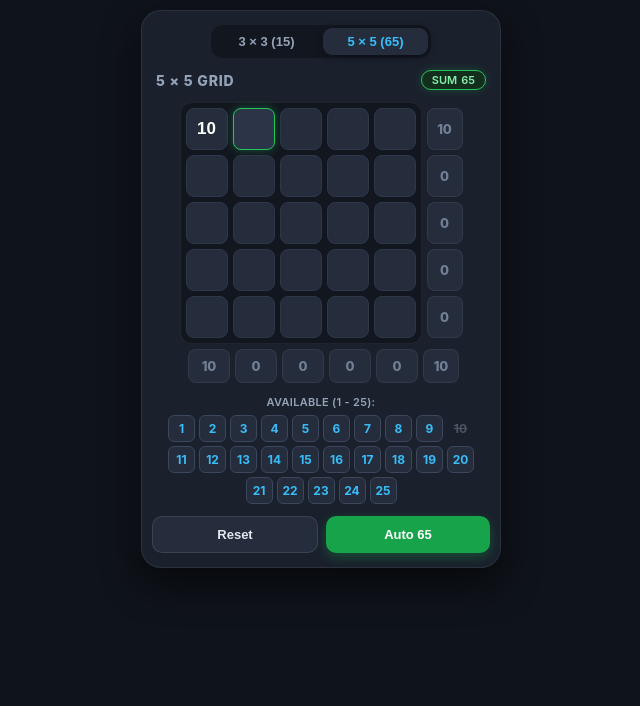
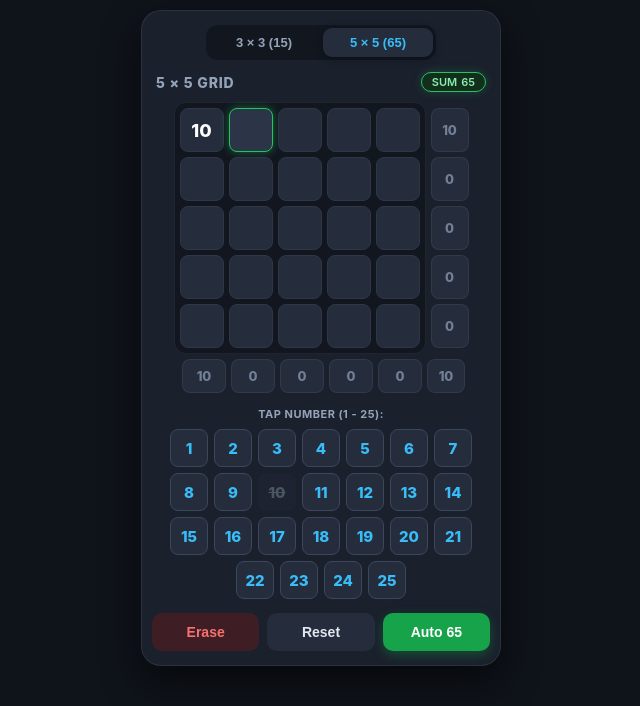
Before and after one commit to MayAnkBabAriya/Magic-Square-puzzle, a plain HTML site: page index.html in a window 1280 px wide. Both pictures are taken after a click on the element "10". Shown: the whole page, without its empty margins (319-959 px from the left). Drawn offline with Linux system fonts and the light colour scheme.

Commit message:
Update index.html

```diff
--- a/index.html
+++ b/index.html
@@ -9,6 +9,7 @@
     * {
       box-sizing: border-box;
       user-select: none;
+      -webkit-user-select: none;
       -webkit-tap-highlight-color: transparent;
     }
 
@@ -22,6 +23,7 @@
       background: #0f131a;
       font-family: -apple-system, BlinkMacSystemFont, "Segoe UI", Roboto, sans-serif;
       color: #ffffff;
+      overflow-x: hidden;
     }
 
     .game-card {
@@ -46,12 +48,12 @@
       gap: 4px;
       margin-bottom: 12px;
       width: 100%;
-      max-width: 220px;
+      max-width: 230px;
     }
 
     .mode-btn {
       flex: 1;
-      padding: 6px 0;
+      padding: 7px 0;
       font-size: 13px;
       font-weight: 700;
       border: none;
@@ -75,7 +77,7 @@
       justify-content: space-between;
       width: 100%;
       padding: 0 4px;
-      margin-bottom: 12px;
+      margin-bottom: 10px;
     }
 
     .title-tag {
@@ -129,47 +131,47 @@
 
     /* Dynamic sizing for 3x3 and 5x5 */
     .grid.grid-3 {
-      grid-template-columns: repeat(3, 54px);
+      grid-template-columns: repeat(3, 56px);
     }
     .grid.grid-3 .cell {
-      width: 54px;
-      height: 54px;
+      width: 56px;
+      height: 56px;
       font-size: 24px;
     }
 
     .grid.grid-5 {
-      grid-template-columns: repeat(5, 42px);
+      grid-template-columns: repeat(5, 44px);
     }
     .grid.grid-5 .cell {
-      width: 42px;
-      height: 42px;
-      font-size: 17px;
+      width: 44px;
+      height: 44px;
+      font-size: 18px;
     }
 
+    /* Non-input custom cells */
     .cell {
+      display: flex;
+      align-items: center;
+      justify-content: center;
       border: 1.5px solid #2d3748;
       border-radius: 8px;
       background: #252d3d;
       font-weight: 800;
-      text-align: center;
       color: #ffffff;
-      outline: none;
-      caret-color: #22c55e;
-      padding: 0;
+      cursor: pointer;
       transition: all 0.15s ease;
     }
 
-    .cell:focus {
+    .cell.selected {
       background: #2b3547;
       border-color: #22c55e;
-      box-shadow: 0 0 10px rgba(34, 197, 94, 0.35);
+      box-shadow: 0 0 10px rgba(34, 197, 94, 0.45);
     }
 
     .sum-box {
       display: flex;
       align-items: center;
       justify-content: center;
-      font-size: 14px;
       font-weight: 800;
       border-radius: 8px;
       border: 1.5px solid rgba(255, 255, 255, 0.06);
@@ -191,13 +193,13 @@
       gap: 5px;
     }
 
-    .grid-3-parent .row-sums .sum-box { width: 44px; height: 54px; font-size: 17px; }
-    .grid-3-parent .col-sums .sum-box { width: 54px; height: 42px; font-size: 17px; }
+    .grid-3-parent .row-sums .sum-box { width: 44px; height: 56px; font-size: 17px; }
+    .grid-3-parent .col-sums .sum-box { width: 56px; height: 42px; font-size: 17px; }
     .grid-3-parent .corner-diag { width: 44px; height: 42px; font-size: 17px; }
 
-    .grid-5-parent .row-sums .sum-box { width: 36px; height: 42px; font-size: 13px; }
-    .grid-5-parent .col-sums .sum-box { width: 42px; height: 34px; font-size: 13px; }
-    .grid-5-parent .corner-diag { width: 36px; height: 34px; font-size: 13px; }
+    .grid-5-parent .row-sums .sum-box { width: 38px; height: 44px; font-size: 13px; }
+    .grid-5-parent .col-sums .sum-box { width: 44px; height: 34px; font-size: 13px; }
+    .grid-5-parent .corner-diag { width: 38px; height: 34px; font-size: 13px; }
 
     .col-sums {
       display: flex;
@@ -205,49 +207,55 @@
       margin-left: 5px;
     }
 
-    /* Numbers Tracker Palette */
+    /* Expanded Number Palette */
     .hint-container {
-      margin-top: 12px;
+      margin-top: 14px;
       display: flex;
       flex-direction: column;
       align-items: center;
-      gap: 6px;
+      gap: 8px;
       width: 100%;
     }
 
     .hint-label {
       font-size: 11px;
-      font-weight: 600;
+      font-weight: 700;
       color: #94a3b8;
-      letter-spacing: 0.3px;
+      letter-spacing: 0.5px;
     }
 
     .num-palette {
       display: flex;
       flex-wrap: wrap;
-      gap: 4px;
+      gap: 6px;
       justify-content: center;
-      max-width: 320px;
+      max-width: 340px;
     }
 
+    /* Larger, comfortable tap targets */
     .num-chip {
-      width: 27px;
-      height: 27px;
-      border-radius: 6px;
+      width: 38px;
+      height: 38px;
+      border-radius: 8px;
       background: #252d3d;
-      border: 1px solid #3b475d;
+      border: 1.5px solid #3b475d;
       color: #38bdf8;
-      font-size: 12px;
-      font-weight: 700;
+      font-size: 15px;
+      font-weight: 800;
       display: flex;
       align-items: center;
       justify-content: center;
       cursor: pointer;
-      transition: all 0.15s ease;
+      transition: all 0.12s ease;
+    }
+
+    .num-chip:active {
+      transform: scale(0.93);
+      background: #334155;
     }
 
     .num-chip.used {
-      background: transparent;
+      background: rgba(37, 45, 61, 0.3);
       border-color: transparent;
       color: #4b5563;
       text-decoration: line-through;
@@ -258,18 +266,19 @@
     .controls {
       display: flex;
       gap: 8px;
-      margin-top: 12px;
+      margin-top: 14px;
       width: 100%;
     }
 
     button.btn-ctrl {
       flex: 1;
-      padding: 10px 0;
-      font-size: 13px;
+      padding: 11px 0;
+      font-size: 14px;
       font-weight: 700;
       border-radius: 10px;
       cursor: pointer;
       outline: none;
+      border: none;
     }
 
     .btn-reset {
@@ -279,10 +288,16 @@
     }
     .btn-reset:active { background: #2f394d; }
 
+    .btn-clear {
+      background: #3f1d24;
+      color: #f87171;
+      border: 1px solid rgba(248, 113, 113, 0.2);
+    }
+    .btn-clear:active { background: #4c1d27; }
+
     .btn-auto {
       background: #16a34a;
       color: #ffffff;
-      border: none;
       box-shadow: 0 4px 12px rgba(22, 163, 74, 0.35);
     }
     .btn-auto:active { transform: translateY(1px); }
@@ -297,7 +312,7 @@
       <button class="mode-btn active" id="btn-mode-5" onclick="switchMode(5)">5 × 5 (65)</button>
     </div>
 
-    <!-- Target Display -->
+    <!-- Header Details -->
     <div class="header-bar">
       <div class="title-tag" id="mode-title">5 × 5 GRID</div>
       <div class="target-pill">
@@ -305,7 +320,7 @@
       </div>
     </div>
 
-    <!-- Board Layout Container -->
+    <!-- Board Layout -->
     <div class="board-layout grid-5-parent" id="board-container">
       <div class="row-align">
         <div class="grid grid-5" id="grid"></div>
@@ -318,14 +333,15 @@
       </div>
     </div>
 
-    <!-- Available Numbers Tracker -->
+    <!-- Number Selection Panel -->
     <div class="hint-container">
-      <div class="hint-label" id="palette-label">AVAILABLE (1 - 25):</div>
+      <div class="hint-label" id="palette-label">SELECT NUMBER (1 - 25):</div>
       <div class="num-palette" id="num-palette"></div>
     </div>
 
     <!-- Controls -->
     <div class="controls">
+      <button class="btn-ctrl btn-clear" onclick="clearSelected()">Erase</button>
       <button class="btn-ctrl btn-reset" onclick="resetAll()">Reset</button>
       <button class="btn-ctrl btn-auto" id="btn-auto-solve" onclick="autoSolve()">Auto Solve</button>
     </div>
@@ -338,13 +354,12 @@
       tg.expand();
     }
 
-    let N = 5; // Default starts at 5x5 as requested
+    let N = 5;
     let TARGET = 65;
     let cells = [];
     let chips = [];
     let activeIdx = 0;
 
-    // Siamese Method to generate standard magic squares for odd N (3 and 5)
     function generateMagicSquare(n) {
       const square = Array.from({ length: n }, () => Array(n).fill(0));
       let r = 0;
@@ -365,6 +380,13 @@
       return square.flat();
     }
 
+    function selectCell(idx) {
+      activeIdx = idx;
+      cells.forEach((cell, i) => {
+        cell.classList.toggle('selected', i === idx);
+      });
+    }
+
     function initBoard() {
       const gridEl = document.getElementById('grid');
       const rowSumsEl = document.getElementById('row-sums');
@@ -380,25 +402,34 @@
       TARGET = N === 3 ? 15 : 65;
       document.getElementById('target-val').textContent = TARGET;
       document.getElementById('mode-title').textContent = `${N} × ${N} GRID`;
-      document.getElementById('palette-label').textContent = `AVAILABLE (1 - ${N * N}):`;
+      document.getElementById('palette-label').textContent = `TAP NUMBER (1 - ${N * N}):`;
       document.getElementById('btn-auto-solve').textContent = `Auto ${TARGET}`;
 
       boardContainer.className = `board-layout grid-${N}-parent`;
       gridEl.className = `grid grid-${N}`;
 
-      // Create Grid Inputs
+      // Build DIV cells (Zero keyboard pops)
       cells = [];
       for (let i = 0; i < N * N; i++) {
-        const input = document.createElement('input');
-        input.className = 'cell';
-        input.type = 'text';
-        input.inputMode = 'numeric';
-        input.id = `c${i}`;
-        gridEl.appendChild(input);
-        cells.push(input);
+        const div = document.createElement('div');
+        div.className = 'cell';
+        div.id = `c${i}`;
+        div.textContent = '';
+
+        div.addEventListener('click', () => {
+          if (activeIdx === i && div.textContent !== '') {
+            // Tapping an already active filled cell clears it
+            clearSelected();
+          } else {
+            selectCell(i);
+          }
+        });
+
+        gridEl.appendChild(div);
+        cells.push(div);
       }
 
-      // Create Row and Column Sum indicators
+      // Build Row & Col Sum displays
       for (let i = 0; i < N; i++) {
         const rBox = document.createElement('div');
         rBox.className = 'sum-box';
@@ -413,7 +444,7 @@
         colSumsEl.appendChild(cBox);
       }
 
-      // Create Number Palette Chips
+      // Build Chips
       chips = [];
       for (let num = 1; num <= N * N; num++) {
         const chip = document.createElement('div');
@@ -424,33 +455,11 @@
         chips.push(chip);
 
         chip.addEventListener('click', () => {
-          const targetCellIdx = cells[activeIdx].value
-            ? (findNextEmptyCell(activeIdx) !== -1 ? findNextEmptyCell(activeIdx) : activeIdx)
-            : activeIdx;
-          handleDigit(targetCellIdx, num.toString());
+          placeNumber(num);
         });
       }
 
-      // Attach cell events
-      activeIdx = 0;
-      cells.forEach((cell, idx) => {
-        cell.addEventListener('focus', () => {
-          activeIdx = idx;
-          setTimeout(() => cell.select(), 10);
-        });
-
-        cell.addEventListener('input', (e) => {
-          handleDigit(idx, e.target.value);
-        });
-
-        cell.addEventListener('keydown', (e) => {
-          if (e.key === 'Backspace' && !cell.value) {
-            e.preventDefault();
-            findPreviousCell(idx);
-          }
-        });
-      });
-
+      selectCell(0);
       recalculate();
     }
 
@@ -465,50 +474,46 @@
     function findNextEmptyCell(currentIdx) {
       for (let offset = 1; offset <= N * N; offset++) {
         const next = (currentIdx + offset) % (N * N);
-        if (!cells[next].value) return next;
+        if (!cells[next].textContent) return next;
       }
       return -1;
     }
 
-    function findPreviousCell(currentIdx) {
-      const prev = (currentIdx - 1 + (N * N)) % (N * N);
-      cells[prev].focus();
-      cells[prev].value = '';
-      recalculate();
-    }
+    function placeNumber(num) {
+      const valStr = num.toString();
 
-    function handleDigit(idx, rawVal) {
-      const maxNum = N * N;
-      const numVal = parseInt(rawVal.replace(/\D/g, ''), 10);
-
-      if (!numVal || numVal < 1 || numVal > maxNum) {
-        cells[idx].value = '';
-        recalculate();
-        return;
-      }
-
-      const valStr = numVal.toString();
-
-      // Clear duplicate entry elsewhere
-      cells.forEach((c, i) => {
-        if (i !== idx && c.value === valStr) {
-          c.value = '';
+      // Clear duplicate if already used elsewhere
+      cells.forEach(c => {
+        if (c.textContent === valStr) {
+          c.textContent = '';
         }
       });
 
-      cells[idx].value = valStr;
+      // Place number in currently selected cell
+      cells[activeIdx].textContent = valStr;
+
+      if (tg?.HapticFeedback) {
+        tg.HapticFeedback.impactOccurred('light');
+      }
+
       recalculate();
 
-      // Auto-jump to next open slot
-      const nextEmpty = findNextEmptyCell(idx);
+      // Jump to next unfilled cell
+      const nextEmpty = findNextEmptyCell(activeIdx);
       if (nextEmpty !== -1) {
-        cells[nextEmpty].focus();
-        cells[nextEmpty].select();
+        selectCell(nextEmpty);
+      }
+    }
+
+    function clearSelected() {
+      if (cells[activeIdx]) {
+        cells[activeIdx].textContent = '';
+        recalculate();
       }
     }
 
     function getValues() {
-      return cells.map(c => parseInt(c.value, 10) || 0);
+      return cells.map(c => parseInt(c.textContent, 10) || 0);
     }
 
     function setBoxState(id, sum) {
@@ -527,7 +532,7 @@
       let allRowsCorrect = true;
       let allColsCorrect = true;
 
-      // Check Rows
+      // Rows
       for (let r = 0; r < N; r++) {
         let rSum = 0;
         for (let c = 0; c < N; c++) rSum += v[r * N + c];
@@ -535,7 +540,7 @@
         if (rSum !== TARGET) allRowsCorrect = false;
       }
 
-      // Check Columns
+      // Columns
       for (let c = 0; c < N; c++) {
         let cSum = 0;
         for (let r = 0; r < N; r++) cSum += v[r * N + c];
@@ -543,16 +548,15 @@
         if (cSum !== TARGET) allColsCorrect = false;
       }
 
-      // Main Diagonal (\)
+      // Diagonals
       let d0 = 0;
       for (let i = 0; i < N; i++) d0 += v[i * N + i];
       setBoxState('diag0', d0);
 
-      // Anti-Diagonal (/)
       let d1 = 0;
       for (let i = 0; i < N; i++) d1 += v[i * N + (N - 1 - i)];
 
-      // Chip status update
+      // Chip usage sync
       const usedSet = new Set(v.filter(n => n >= 1 && n <= N * N));
       chips.forEach(chip => {
         const num = parseInt(chip.getAttribute('data-num'), 10);
@@ -563,7 +567,7 @@
         }
       });
 
-      // Win condition trigger
+      // Win Condition
       if (usedSet.size === N * N && allRowsCorrect && allColsCorrect && d0 === TARGET && d1 === TARGET) {
         if (tg?.HapticFeedback) {
           tg.HapticFeedback.notificationOccurred('success');
@@ -573,20 +577,20 @@
     }
 
     function resetAll() {
-      cells.forEach(c => c.value = '');
+      cells.forEach(c => c.textContent = '');
       recalculate();
-      if (cells[0]) cells[0].focus();
+      selectCell(0);
     }
 
     function autoSolve() {
       const solution = generateMagicSquare(N);
       solution.forEach((val, i) => {
-        if (cells[i]) cells[i].value = val;
+        if (cells[i]) cells[i].textContent = val;
       });
       recalculate();
     }
 
-    // Launch initial board (5x5, 65 target)
+    // Initialize on 5x5
     initBoard();
   </script>
 </body>
```
